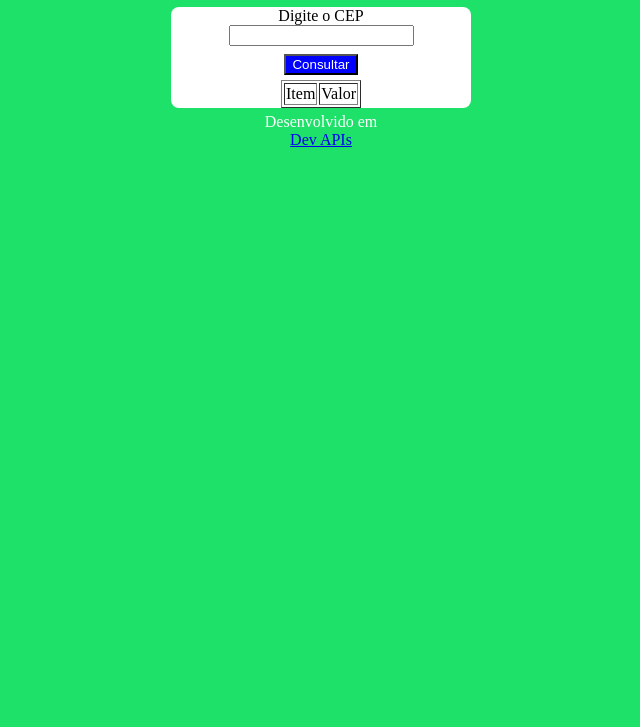
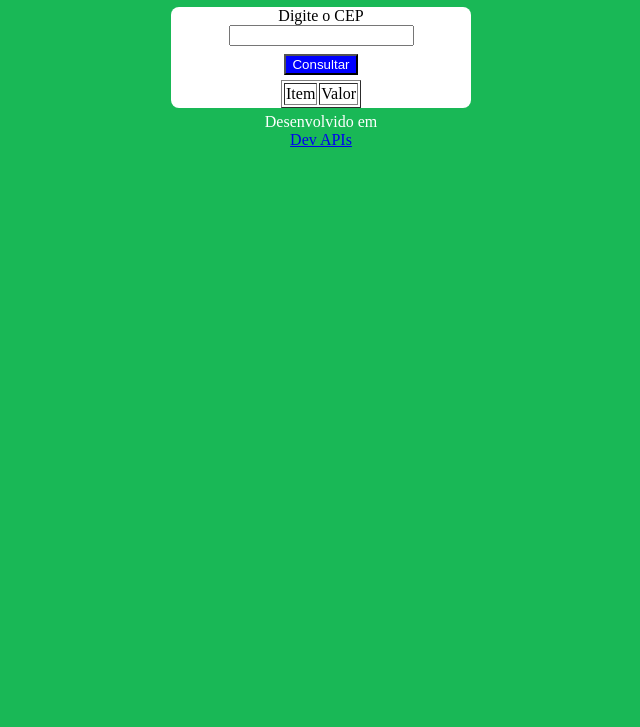
Before and after one commit to pedro-borges-ftc/DevApis, a plain HTML site: page Aula09/cep.html in a window 1280 px wide. Shown: the part 73-800 px from the top of the page, without its empty margins (319-959 px from the left). Drawn offline with Linux system fonts and the light colour scheme.

Commit message:
antes aula 09

```diff
--- a/Aula09/cep.css
+++ b/Aula09/cep.css
@@ -1,5 +1,5 @@
 body{
-    background-color: rgb(29, 225, 104);
+    background-color: rgb(25, 184, 86);
     color: white;
 }
 section{
```
